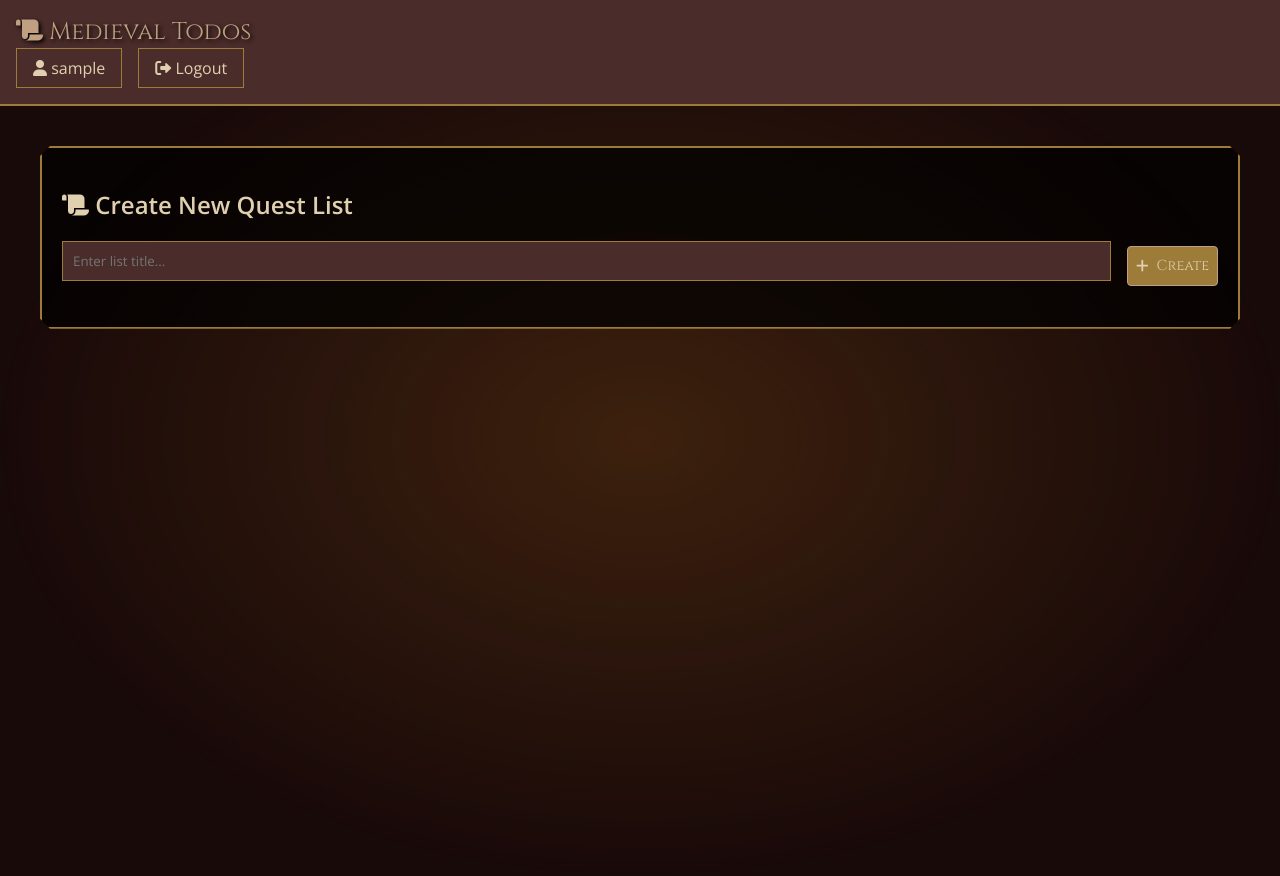
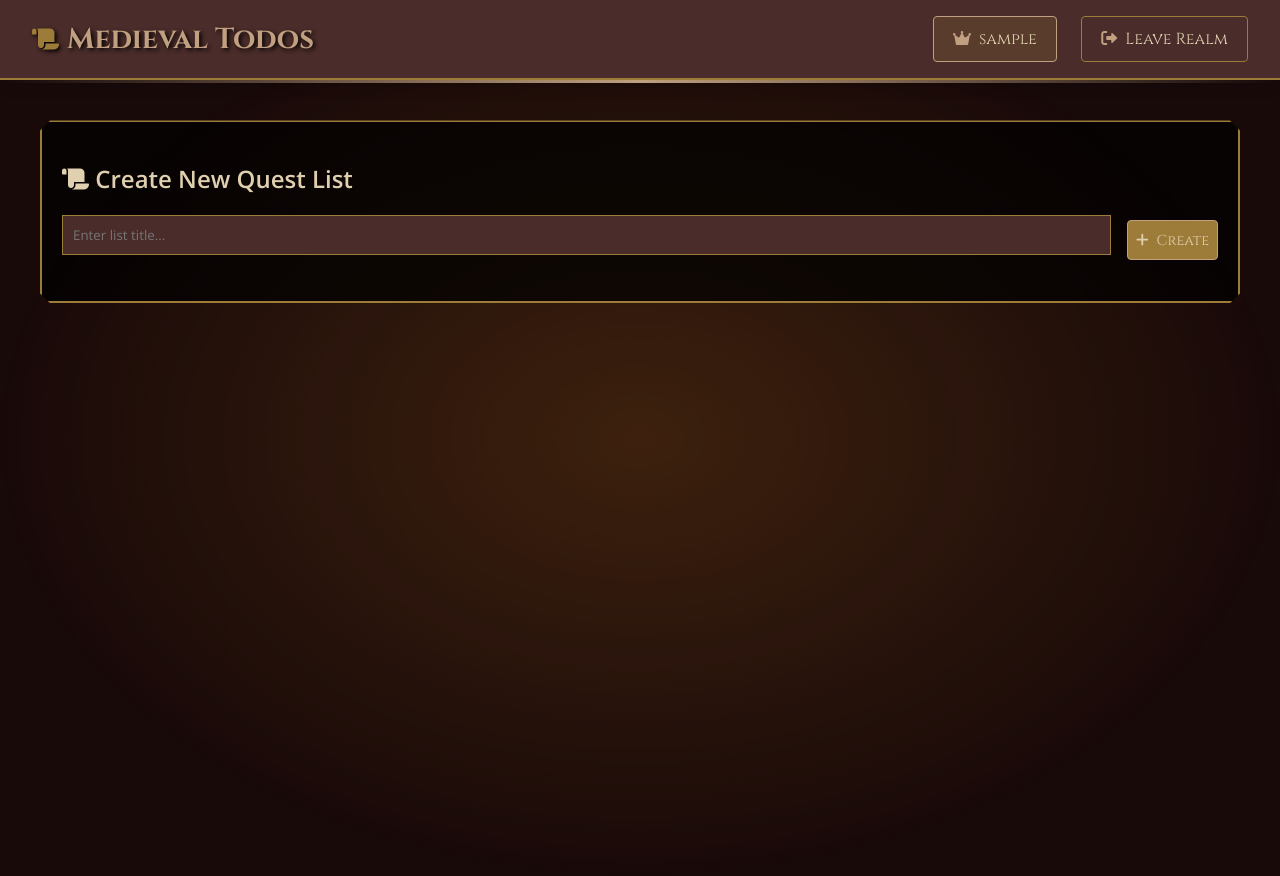
Before and after one commit to CarlKho-Minerva/HierarchicalTodo_24MNRV-Argentina, a Flask app: page / in a window 1280 px wide. Run offline with Flask 2, Linux system fonts and the light colour scheme; the visitor is signed in with stand-in values (Sample User, id 1); data comes from the database, SQL or seed files in the repository; both versions use the stored data as it was after the commit; data that the repository does not hold is empty.

Commit message:
feat(navbar, todos): Enhance navbar styling and improve todo item visuals with new hover effects and layout adjustments

```diff
--- a/app/static/css/style.css
+++ b/app/static/css/style.css
@@ -87,40 +87,105 @@ html {
 .navbar {
     background-color: var(--primary-color);
     border-bottom: 2px solid var(--secondary-color);
-    padding: 1rem;
+    padding: 1rem 2rem;
+    display: flex;
+    justify-content: space-between;
+    align-items: center;
     position: relative;
     z-index: 2;
+    box-shadow: 0 2px 15px rgba(0, 0, 0, 0.3);
+}
+
+.navbar::before {
+    content: '';
+    position: absolute;
+    bottom: -5px;
+    left: 0;
+    width: 100%;
+    height: 3px;
+    background: linear-gradient(90deg,
+        transparent,
+        var(--accent-color),
+        transparent
+    );
 }
 
 .navbar-brand {
     font-family: 'Cinzel', serif;
-    font-size: 1.5rem;
+    font-size: 1.8rem;
+    position: relative;
 }
 
 .navbar-logo {
     color: var(--accent-color);
     text-decoration: none;
     text-shadow: 2px 2px 4px #000;
+    display: flex;
+    align-items: center;
+    gap: 0.5rem;
+}
+
+.navbar-logo i {
+    font-size: 1.5rem;
+    color: var(--secondary-color);
 }
 
 .navbar-menu {
     display: flex;
-    gap: 1rem;
+    gap: 1.5rem;
+    align-items: center;
 }
 
 .navbar-item,
 .navbar-user {
     color: var(--text-color);
     text-decoration: none;
-    padding: 0.5rem 1rem;
+    padding: 0.7rem 1.2rem;
     border: 1px solid var(--secondary-color);
+    border-radius: 4px;
     transition: all 0.3s ease;
+    font-family: 'Cinzel', serif;
+    position: relative;
+    overflow: hidden;
+}
+
+.navbar-user {
+    background-color: rgba(156, 124, 56, 0.2);
+    border-color: var(--accent-color);
+}
+
+.navbar-item::before,
+.navbar-user::before {
+    content: '';
+    position: absolute;
+    top: 0;
+    left: -100%;
+    width: 100%;
+    height: 100%;
+    background: linear-gradient(
+        90deg,
+        transparent,
+        rgba(192, 160, 128, 0.2),
+        transparent
+    );
+    transition: 0.5s;
+}
+
+.navbar-item:hover::before,
+.navbar-user:hover::before {
+    left: 100%;
 }
 
 .navbar-item:hover {
     background-color: var(--secondary-color);
-    transform: scale(1.05);
-    box-shadow: 0 0 15px rgba(192, 160, 128, 0.3);
+    transform: translateY(-2px);
+    box-shadow: 0 5px 15px rgba(192, 160, 128, 0.3);
+}
+
+.navbar-item i,
+.navbar-user i {
+    margin-right: 0.5rem;
+    color: var(--accent-color);
 }
 
 /* Todo list styles */
--- a/app/templates/base.html
+++ b/app/templates/base.html
@@ -17,23 +17,24 @@
         <nav class="navbar">
             <div class="navbar-brand">
                 <a href="{{ url_for('todos.index') }}" class="navbar-logo">
-                    <i class="fas fa-scroll"></i> Medieval Todos
+                    <i class="fas fa-scroll"></i>
+                    <span><b>Medieval Todos</b></span>
                 </a>
             </div>
             <div class="navbar-menu">
                 {% if current_user.is_authenticated %}
                 <span class="navbar-user">
-                    <i class="fas fa-user"></i> {{ current_user.username }}
+                    <i class="fas fa-crown"></i>{{ current_user.username }}
                 </span>
                 <a href="{{ url_for('auth.logout') }}" class="navbar-item">
-                    <i class="fas fa-sign-out-alt"></i> Logout
+                    <i class="fas fa-sign-out-alt"></i>Leave Realm
                 </a>
                 {% else %}
                 <a href="{{ url_for('auth.login') }}" class="navbar-item">
-                    <i class="fas fa-sign-in-alt"></i> Login
+                    <i class="fas fa-sign-in-alt"></i>Enter Realm
                 </a>
                 <a href="{{ url_for('auth.register') }}" class="navbar-item">
-                    <i class="fas fa-user-plus"></i> Register
+                    <i class="fas fa-user-plus"></i>Join Kingdom
                 </a>
                 {% endif %}
             </div>
--- a/app/templates/todos.html
+++ b/app/templates/todos.html
@@ -77,7 +77,7 @@
                         <form method="POST" action="{{ url_for('todos.toggle_item', item_id=item.id) }}"
                             class="toggle-form" data-ajax="true">
                             <button type="submit" class="btn-toggle {{ 'completed' if item.completed else '' }}">
-                                <i class="fas {{ 'fa-check-circle' if item.completed else 'fa-circle' }}"></i>
+                                <i class="fas {{ 'fa-check-circle' if item.completed else 'fa-circle-dot' }}"></i>
                             </button>
                         </form>
 
```
Also changed, not shown: other parts of app/static/css/style.css (+175 -0 lines), app/medieval_todos.db.
